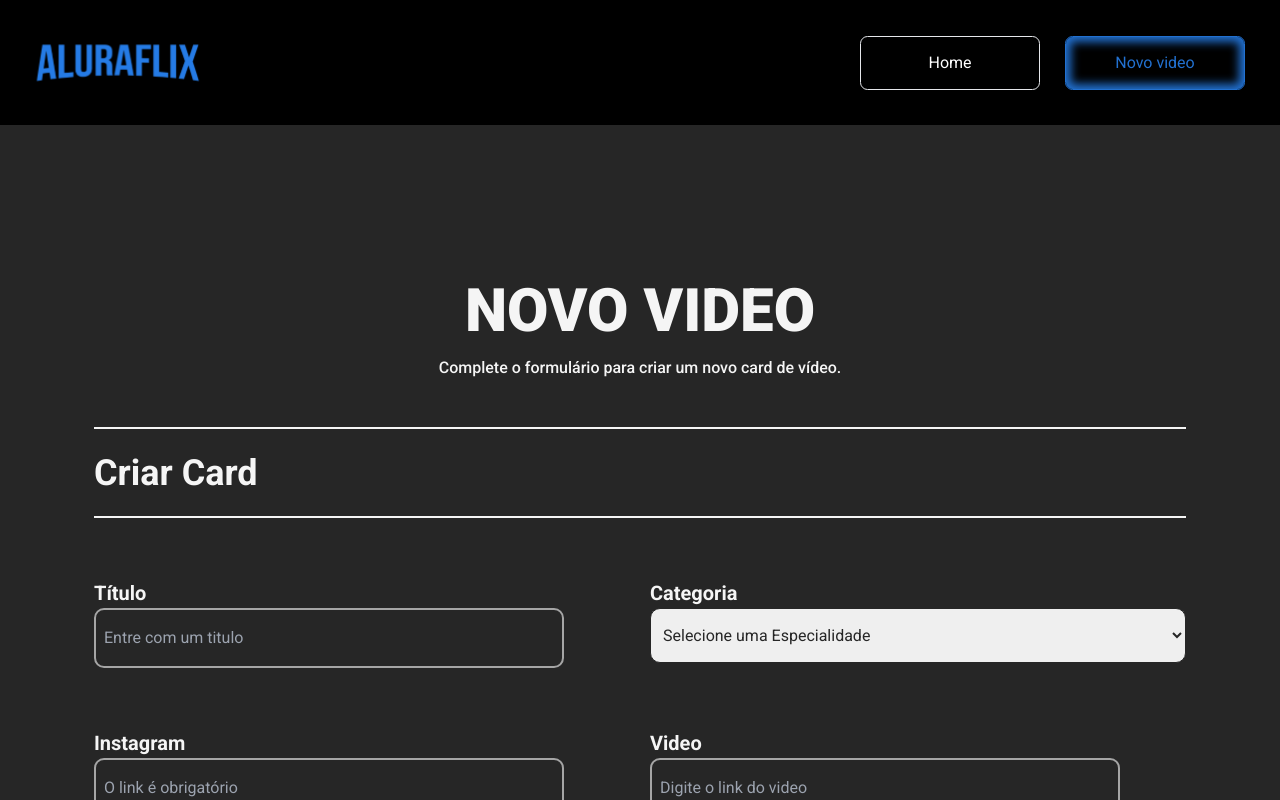
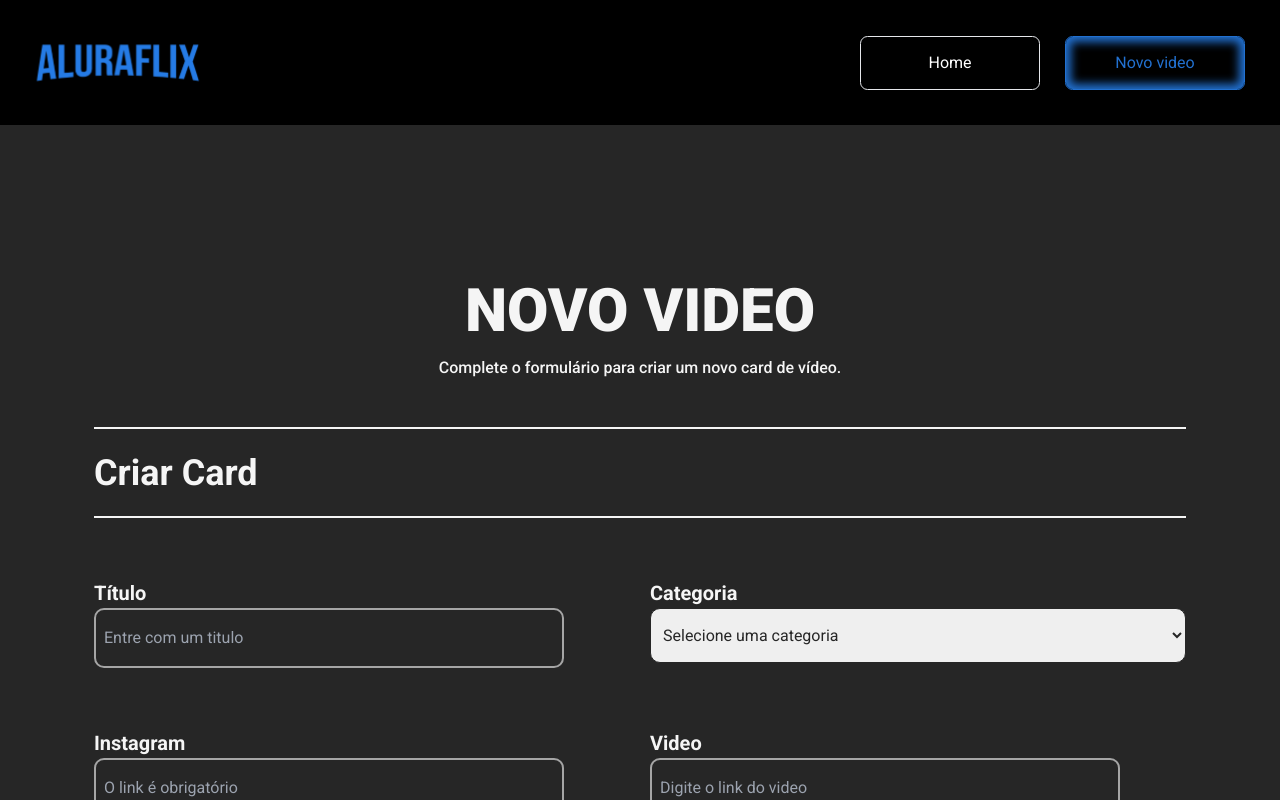
Before and after one commit to claudioares/alura-flex, a React (Vite) app: page /videonew in a window 1280 px wide. Shown: the top 800 px of the page. Built offline with nearby package versions, Linux system fonts and the light colour scheme.

Commit message:
feat: adicionando modal de edição de videos

```diff
--- a/src/App.tsx
+++ b/src/App.tsx
@@ -3,6 +3,7 @@ import { SectionStack } from "./components/card/section.stack";
 import { Container } from "./components/container/container";
 import { Footer } from "./components/footer/footer";
 import { Header } from "./components/header/header";
+import { ModalCardEdit } from "./components/modal/modalcardedit";
 import { imagesBack, imagesFront, imagesMobile } from "./utils/imagens";
 
 
@@ -18,6 +19,8 @@ export function App() {
           <SectionStack arrImagens={imagesMobile} title={"Mobile"} bgButton={"bg-inovgestao"} />
         </Container>
         <Footer />
+
+        <ModalCardEdit />
       </div>
     </>
   )
--- a/src/components/input/input.tsx
+++ b/src/components/input/input.tsx
@@ -7,7 +7,7 @@ type PropsInputType = {
 export function Input ({ title, inputW='w-[47rem]', placeholder}:PropsInputType) {
     return(
         <>
-            <div className="w-full flex flex-col gap[1.5rem]">
+            <div className="w-full h-auto flex flex-col gap[2.5rem]">
                 <label htmlFor="title" className="font-semibold text-whitepro text-[2rem]">{title}</label>
                 <input type="text" id="title" placeholder={placeholder} className={`
                     bg-darkgray focus:outline-none focus:border-blue
--- a/src/components/inputselect/input.select.tsx
+++ b/src/components/inputselect/input.select.tsx
@@ -17,13 +17,10 @@ export function InputSelect ({title, inputW}:PropsInputType) {
                         ${inputW} border border-darkgray rounded-[1rem] text-darkgray py-[1.6rem] px-[0.8rem]
                     `}
                 >
-                    <option value="" >Selecione uma Especialidade</option>
-                    <option value="clinico_geral">Clínico Geral</option>
-                    <option value="psicologia">Psicologia</option>
-                    <option value="endocrinologia">Endocrinologia</option>
-                    <option value="ginecologia">Ginecologia</option>
-                    <option value="urologia">Urologia</option>
-                    <option value="dermatologia">Dermatologia</option>
+                    <option value="" >Selecione uma categoria</option>
+                    <option value="frontend">Front End</option>
+                    <option value="backend">Back End</option>
+                    <option value="mobile">Mobile</option>
                 </select>
             </div>
         </>
--- /dev/null
+++ b/src/components/modal/modalcardedit.tsx
@@ -0,0 +1,32 @@
+import { Button } from "../button/button";
+import { Input } from "../input/input";
+import { InputSelect } from "../inputselect/input.select";
+import { Textarea } from "../textarea/textarea";
+
+export function ModalCardEdit () {
+    return(
+        <>
+            <div className="w-full min-h-screen fixed top-0 left-0 bottom-0 right-0 bg-[#03122f81] flex items-center justify-center overflow-y-auto">
+                <form action="" className={`
+                    flex justify-center items-center
+                    gap-[4.3rem] w-auto h-auto bg-[#031230]
+                    rounded-[1.5rem]
+                `}>
+                    <div className="flex flex-col justify-center items-center w-full h-full p-24 gap-[4.3rem]">
+                        <h1 className="text-[6rem] font-black text-blue">EDITAR CARD:</h1>
+                        <Input inputW="w-full" title={"Titulo"} placeholder={"Adicone um titulo"} />
+                        <InputSelect title={"Categoria"} />
+                        <Input inputW="w-full" title={"Imagem"} placeholder={"Adicione um link de imagem"} />
+                        <Input inputW="w-full" title={"Video"} placeholder={"Adicione um link de video"} />
+                        <Textarea textareaH="11.2rem" inputW="w-full" title={"Descrição"} placeholder={"Adicione uma descrição"} />
+
+                        <div className="w-full h-auto flex gap-[21rem]">
+                            <Button stateButton={true} title={"GUARDAR"} route={"/"} />
+                            <Button title={"LIMPAR"} route={""} />
+                        </div>
+                    </div>
+                </form>
+            </div>
+        </>
+    )
+}
--- a/src/components/textarea/textarea.tsx
+++ b/src/components/textarea/textarea.tsx
@@ -1,10 +1,11 @@
 type PropsInputType = {
     title: string,
     inputW?: string | undefined,
+    textareaH?: string | undefined,
     placeholder: string
 }
 
-export function Textarea ({title, placeholder, inputW}:PropsInputType) {
+export function Textarea ({title, placeholder, inputW="57.3rem", textareaH="22rem"}:PropsInputType) {
     return(
         <>
             <div className="w-full flex flex-col gap[1.5rem]">
@@ -12,7 +13,7 @@ export function Textarea ({title, placeholder, inputW}:PropsInputType) {
                 <textarea className={`
                     resize-none
                     focus:outline-none focus:border-blue
-                    w-[57.3rem] h-[22rem]
+                    h-[${textareaH}]
                     bg-darkgray
                     ${inputW} border-2 border-lightgray rounded-[1rem] text-lightgray py-[1.6rem] px-[0.8rem]
                 `} name={title} id={title} placeholder={placeholder}></textarea>
```
